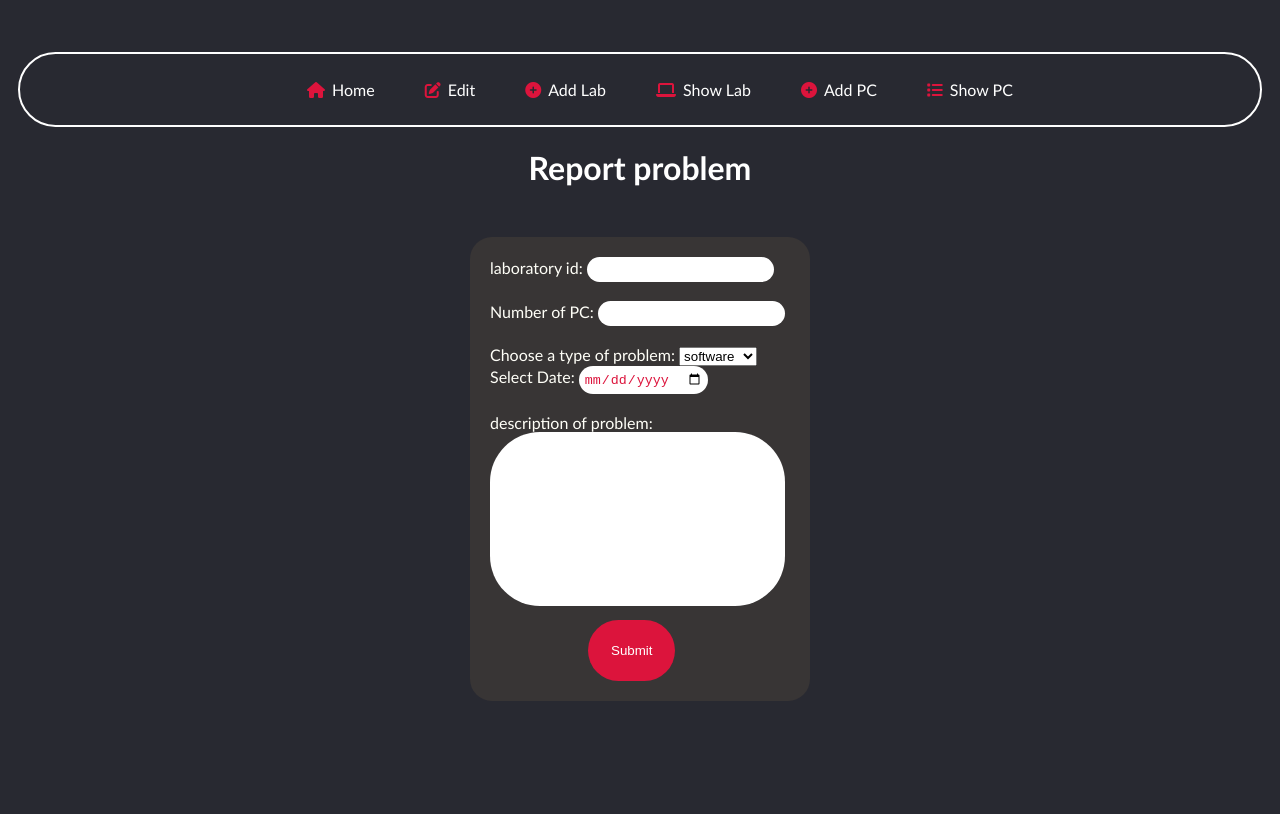
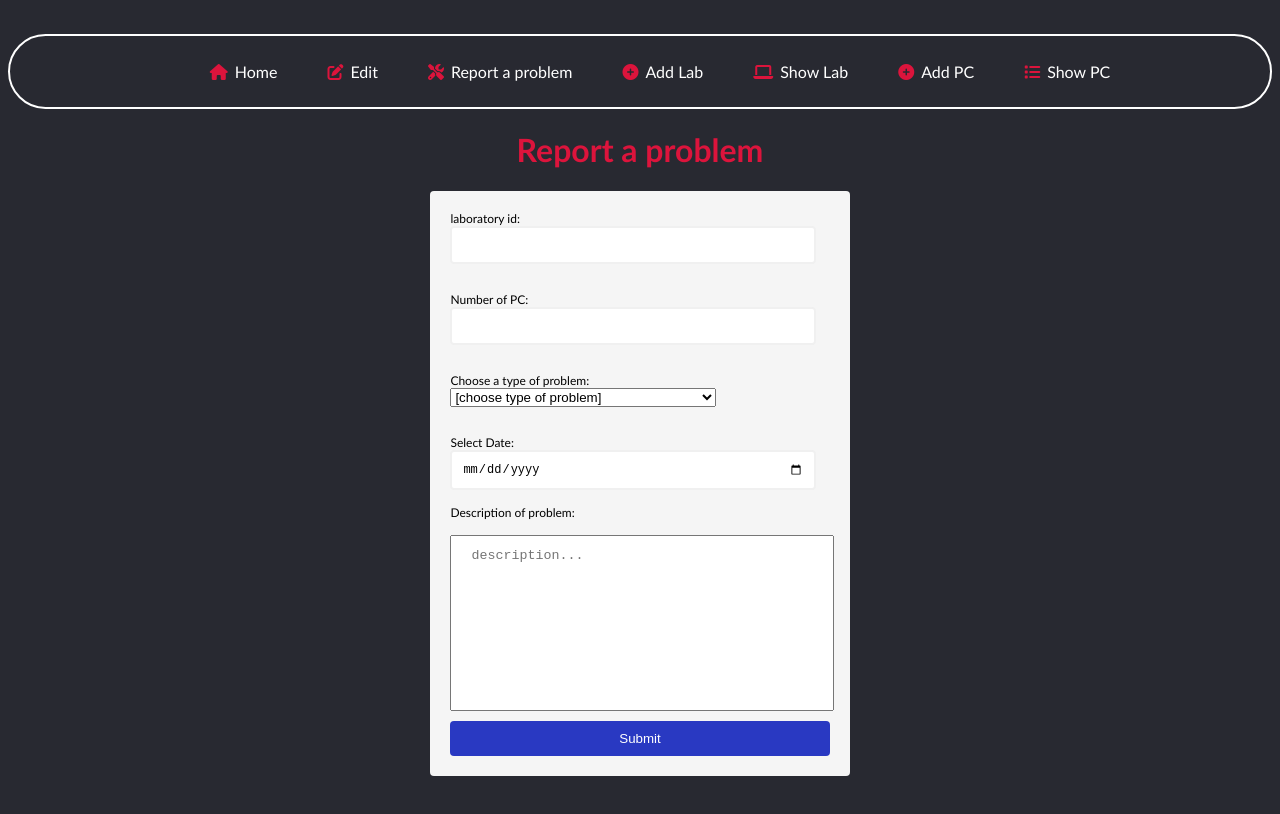
Before and after one commit to Mena489/labswebsite, a plain HTML site: page report_problem.html in a window 1280 px wide. Drawn offline with Linux system fonts and the light colour scheme.

Commit message:
Add files via upload

```diff
--- /dev/null
+++ b/css/report.css
@@ -0,0 +1,82 @@
+#description
+{
+    width:90%;
+    height: 150px;
+    padding: 12px 20px;
+    resize: none;
+}
+body
+{
+    font-family: 'Trebuchet MS';
+    background-color: #282931;
+    color:#fffff8;
+}
+#form
+{
+    width: 30%;
+    margin: 2vh auto 0 auto;
+    padding: 20px;
+    background-color: whitesmoke;
+    color:black;
+    border-radius: 4px;
+    font-size: 12px;
+}
+#submit
+{
+    padding: 10px;
+    margin-top: 10px;
+    width: 100%;
+    color: white;
+    background-color: rgb(41, 57, 194);
+    border: none;
+    border-radius: 4px;
+}
+#form select
+{
+   width: 70%;
+}
+.input-group
+{
+    display: flex;
+    flex-direction: column;
+}
+
+.input-group input
+{
+    border: 2px solid #f0f0f0;
+	border-radius: 4px;
+	display: block;
+	font-size: 12px;
+	padding: 10px;
+	width: 90%;
+}
+
+.input-group input:focus {
+    outline: 0;
+}
+
+.input-group.success input {
+    border-color: #09c372;
+}
+
+.input-group.error input {
+    border-color: #ff3860;
+}
+
+.input-group .error {
+    color: #ff3860;
+    font-size: 9px;
+    height: 13px;
+}
+
+.input-group select:focus {
+    outline: 0;
+}
+
+.input-group.success select {
+    border-color: #09c372;
+}
+
+.input-group.error select {
+    border-color: #ff3860;
+}
--- /dev/null
+++ b/js/report.js
@@ -0,0 +1,60 @@
+const form = document.getElementById('form');
+const labID = document.getElementById('labID');
+const email = document.getElementById('email');
+const NumPc = document.getElementById('NumPc');
+const problemtype = document.getElementById('problemtype');
+
+form.addEventListener('submit', e => {
+    e.preventDefault();
+
+    validateInputs();
+});
+
+const setError = (element, message) => {
+    const inputControl = element.parentElement;
+    const errorDisplay = inputControl.querySelector('.error');
+
+    errorDisplay.innerText = message;
+    inputControl.classList.add('error');
+    inputControl.classList.remove('success')
+}
+
+const setSuccess = element => {
+    const inputControl = element.parentElement;
+    const errorDisplay = inputControl.querySelector('.error');
+
+    errorDisplay.innerText = '';
+    inputControl.classList.add('success');
+    inputControl.classList.remove('error');
+};
+
+
+
+const validateInputs = () => {
+    const labIDValue = labID.value.trim();
+    const NumPcValue = NumPc.value.trim();
+    const problemtypeValue = problemtype.value.trim();
+
+    if(labIDValue === '') {
+        setError(labID, 'labID is required');
+    } else {
+        setSuccess(labID);
+    }
+
+
+    if(NumPcValue === '') {
+        setError(NumPc, 'NumPc is required');
+    } else if (isNaN( NumPcValue )) {
+        setError(NumPc, 'NumPc must be number.');
+    } else {
+        setSuccess(NumPc);
+    }
+
+  if(problemtypeValue == "-1" ) {
+      setError(problemtype, 'Please provide your problem type!');
+   }
+   else{
+    setSuccess(problemtype);
+   }
+
+};
--- a/report_problem.html
+++ b/report_problem.html
@@ -1,231 +1,63 @@
 <!DOCTYPE html>
 <html lang="en">
   <head>
+    <title>Report Page</title>
+    <link rel="stylesheet" href="css/report.css">
+    <link rel="stylesheet" href="css/navbar.css">
     <link rel="stylesheet" href="https://cdnjs.cloudflare.com/ajax/libs/font-awesome/4.7.0/css/font-awesome.min.css">
     <link rel="stylesheet" href="https://cdnjs.cloudflare.com/ajax/libs/font-awesome/6.1.1/css/all.min.css" integrity="sha512-KfkfwYDsLkIlwQp6LFnl8zNdLGxu9YAA1QvwINks4PhcElQSvqcyVLLD9aMhXd13uQjoXtEKNosOWaZqXgel0g==" crossorigin="anonymous" referrerpolicy="no-referrer" />
     <link rel="stylesheet" href="https://fonts.googleapis.com/icon?family=Material+Icons">
-
-    <title>Report Page</title>
-    <style>
-
-.home{
-    width: 100%;
-    height: 100vh;
-
-    }
-
-.container{
-    margin: 0 auto;
-    padding: 50px 0;
-
-}
-.home .navbar{
-    display: flex;
-    flex-direction: row;
-    justify-content: center;
-    padding: 10px;
-    margin-top: 34px;
-    border: 2px solid white;
-    border-radius: 118px;
-}
-
-
-
-.home .nav_links{
-    display: flex;
-    flex-direction: row;
-    justify-content: space-between;
-}
-.home .nav_links li {
-    padding: 0 25px;
-}
-.container
-{
-
-    padding: 10px;
-    margin-left: auto;
-    margin-right: auto;
-    border-radius: 2px;
-
-}
-a ,h1{
-    text-decoration: none;
-    color: white;
-}
-ul{
-    list-style: none;
-}
-.nav_links li a i{
-    padding-right: 7px;
-    color: crimson;
-}
-
-.form
-{
-    width: 300px;
-    margin-left: auto;
-    margin-right: auto;
-    border-radius: 22px;
-    background-color: rgb(56, 53, 53);
-    margin-top: 50px;
-    padding: 20px;
-}
-
-body
-{
-    font-family: 'Trebuchet MS';
-    background: #282931;
-    color:#fffff8;
-}
-
-#description
-{
-    width:85%;
-    height: 150px;
-    padding: 12px 20px;
-    resize: none;
-}
-
-#form
-{
-    width: 30%;
-    margin: 2vh auto 0 auto;
-    padding: 20px;
-    background-color: #444;
-    color:#fffff8;
-    border-radius: 4px;
-    font-size: 12px;
-}
-#submit
-{
-    padding: 10px;
-    margin-top: 10px;
-    width: 95%;
-    color: white;
-    background-color: crimson;
-    border: none;
-    border-radius: 4px;
-}
-#form select
-{
-   width: 70%;
-}
-.input-group
-{
-    display: flex;
-    flex-direction: column;
-}
-
-.input-group input
-{
-    border: 2px solid #f0f0f0;
-	border-radius: 50px;
-	display: block;
-	font-size: 12px;
-	padding: 10px;
-	width: 90%;
-}
-input{
-    color: crimson;
-    border-radius: 50px;
-    outline: none;
-    padding: 5px;
-    border: none;
-
-}
-
-.input-group input:focus {
-    outline: 0;
-}
-
-.input-group.success input {
-    border-color: #09c372;
-}
-
-.input-group.error input {
-    border-color: #ff3860;
-}
-
-.input-group .error {
-    color: #ff3860;
-    font-size: 9px;
-    height: 13px;
-}
-
-.input-group select:focus {
-    outline: 0;
-}
-
-.input-group.success select {
-    border-color: #09c372;
-}
-
-.input-group.error select {
-    border-color: #ff3860;
-}
-button{
-    border-radius: 35px;
-    margin-top: -5px;
-    border: none;
-    padding: 23px;
-    background-color: crimson;
-    margin-left: 98px;
-    color: white;
-}
-.home .text{
-    text-align: center;
-}
-    </style>
   </head>
   <body>
-
     <div class="home">
-      <div class="container">
       <div class="navbar">
           <ul class="nav_links">
               <li><a href="Laboratoty Tracking Website.html"><i class="fa fa-home"></i>Home</a></li>
               <li><a href="edit_labs.html"><i class="fa-solid fa-pen-to-square"></i>Edit</a></li>
-                <li><a href="./new.html"><i class="fa-solid fa-circle-plus"></i>Add Lab</a></li>
+              <li><a href="report_problem.html"><i class="fa-solid fa-screwdriver-wrench"></i>Report a problem</a></li>
+              <li><a href="new.html"><i class="fa-solid fa-circle-plus"></i>Add Lab</a></li>
               <li><a href="list_lab.html"><i class="fa-solid fa-laptop"></i>Show Lab</a></li>
                   <li><a href="new_html.html"><i class="fa-solid fa-circle-plus"></i>Add PC</a></li>
                   <li><a href="PcsList.html"><i class="fa-solid fa-list"></i>Show PC</a></li>
           </ul>
           </div>
-            <div class="text">
-                <h1>Report problem</h1>
+  </div>
+    <h1 style="text-align:center;color: crimson;">Report a problem</h1>
+    <form id="form" action="#">
+
+      <div class="input-group">
+        <label for="labID">laboratory id:</label>
+        <input type="text"  id="labID">
+        <div class="error"></div><br>
       </div>
 
-<div class="form">
+      <div class="input-group">
+        <label for="NumPc">Number of PC:</label>
+        <input type="form"  id="NumPc" >
+        <div class="error"></div><br>
+      </div>
 
-
-    <form>
-        <label for="labID">laboratory id:</label>
-        <input type="text" id="labID"><br><br>
-        <label for="NumPc">Number of PC:</label>
-        <input type="text" id="NumPc" ><br><br>
+      <div class="input-group">
         <label for="problemtype">Choose a type of problem:</label>
         <select id="problemtype">
-            <option value="software">software</option>
-            <option value="hardware">hardware</option>
+            <option value = "-1" selected>[choose type of problem]</option>
+            <option value = "1">software</option>
+            <option value = "2">hardware</option>
         </select>
-        <label for="mydate">Select Date:</label>
-        <input type="date"  id="mydate"><br><br>
-        <label for="description">description of problem:</label>
-        <input type="text" id="description"><br><br>
-        <button>Submit</button>
-      </form>
-
-
-
-</div>
-  </div>
+        <div class="error"></div><br>
       </div>
 
+      <div class="input-group">
+        <label for="mydate">Select Date:</label>
+        <input type="date"  id="mydate"><br>
+      </div>
 
-
-
-
-
-
+      <div class="input-group">
+        <label for="description">Description of problem:</label><br>
+        <textarea id="description" placeholder="description..."></textarea>
+      </div>
+      <input type="submit" id="submit">
+    </form>
+    <script type="text/javascript" src="js/report.js"></script>
   </body>
 </html>
```
Also changed, not shown: Laboratoty Tracking Website.html (+1 -1 lines), PcsList.html (+2 -0 lines), edit_labs.html (+1 -0 lines), edit_pcs.html (+1 -0 lines), list_lab.html (+2 -1 lines), login.html (+1 -1 lines), new.html (+2 -1 lines), new_html.html (+2 -1 lines), Cover_Names.png (added). Lines whose indentation alone changed are shown as unchanged.
